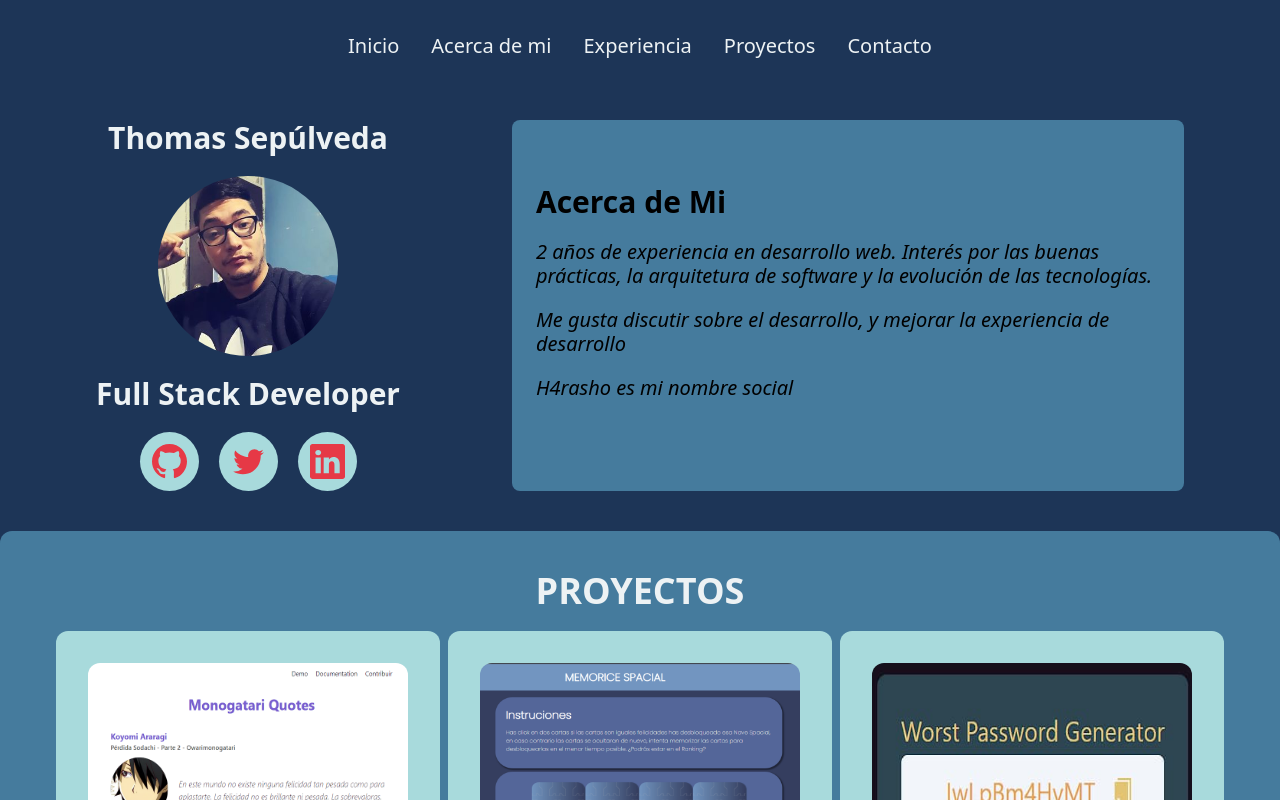
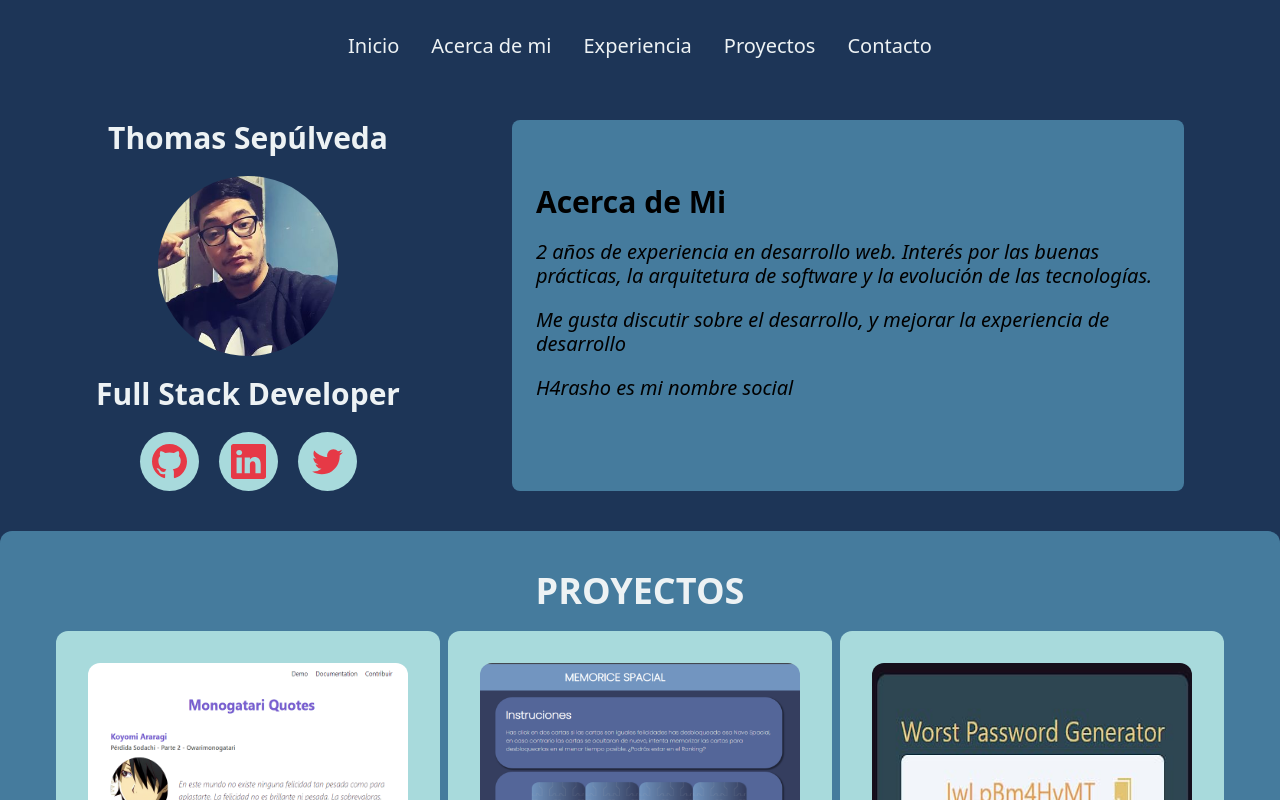
Before and after one commit to H4rasho/portfolio, a Next.js app: page / in a window 1280 px wide. Shown: the top 800 px of the page. Built offline with nearby package versions, Linux system fonts and the light colour scheme.

Commit message:
add links contact icons

```diff
--- a/components/IconList.tsx
+++ b/components/IconList.tsx
@@ -5,9 +5,27 @@
 export default function IconList() {
   return (
     <div className="flex justify-center items-center gap-5">
-      <Github fill="#e63946" />
-      <Twitter fill="#e63946" />
-      <Linkedin fill="#e63946" />
+      <a
+        href="https://github.com/H4rasho/"
+        target="_blank"
+        rel="noreferrer noopener"
+      >
+        <Github fill="#e63946" />
+      </a>
+      <a
+        href="https://www.linkedin.com/in/thomas-sep%C3%BAlveda-torres-b5b963217/"
+        target="_blank"
+        rel="noreferrer noopener"
+      >
+        <Linkedin fill="#e63946" />
+      </a>
+      <a
+        href="https://twitter.com/H4rasho"
+        target="_blank"
+        rel="noreferrer noopener"
+      >
+        <Twitter fill="#e63946" />
+      </a>
     </div>
   );
 }
```
